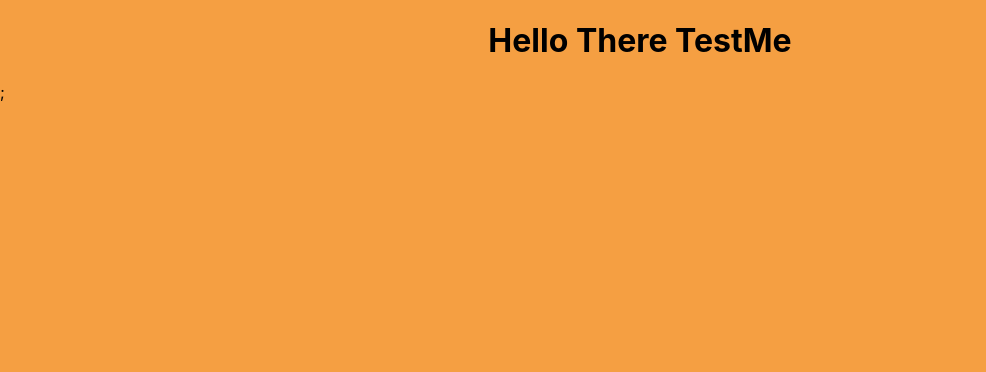
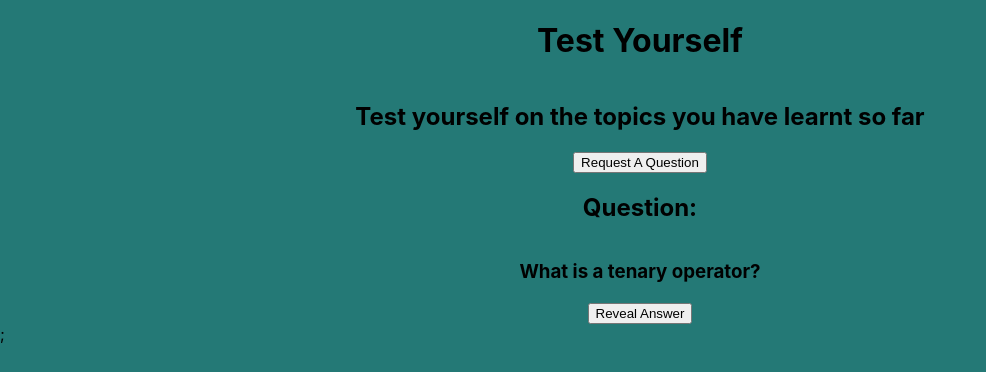
Before and after one commit to SchoolOfCode/bc14_w7_project-frontend-breaky-coders, a React app in the folder my-app/: page / in a window 1280 px wide. Both pictures are taken after a click on the button "Test Me". Shown: the whole page, without its empty margins (0-986 px from the left). Built offline with nearby package versions, Linux system fonts and the light colour scheme.

Commit message:
Test Me base working.

```diff
--- a/my-app/src/components/App/App.css
+++ b/my-app/src/components/App/App.css
@@ -1,3 +1,7 @@
+:root{
+  background-color: #247976
+}
+
 .App{
   height: 100vh;
   background-color: #247976;
--- a/my-app/src/components/App/App.js
+++ b/my-app/src/components/App/App.js
@@ -20,7 +20,7 @@ function App() {
     } else if (page === "myFlashcards") {
       return <MyFlashcards setPage={setPage} flashcardsList={flashCardsList} />;
     } else if (page === "testMe") {
-      return <TestMe setPage={setPage} />
+      return <TestMe setPage={setPage} flashcardsList={flashCardsList}/>
     } else if (page === "addAFlashcard") {
       return <AddAFlashcard setPage={setPage} />;
     }
--- a/my-app/src/components/App/stateData.js
+++ b/my-app/src/components/App/stateData.js
@@ -47,6 +47,18 @@ const flashCardsListData = [
     {
       question: "What is regular expression in JavaScript?",
       answer: "A regular expression is a sequence of characters that forms a search pattern. When you search for data in a text, you can use this search pattern to describe what you are searching for."
+    },
+    {
+      question: "What is a closure in JavaScript?",
+      answer: "A closure is a function that has access to its outer function scope even after the outer function has returned. This means a closure can remember and access variables and arguments of its outer function even after the function has finished."
+    },
+    {
+      question: "What is a promise in JavaScript?",
+      answer: "A promise is an object that may produce a single value some time in the future. It is a proxy for a value not necessarily known when the promise is created."
+    },
+    {
+      question: "What is a pure function?",
+      answer: "A pure function is a function that always returns the same result if the same arguments are passed in. It does not depend on any state, or data, change during a programs execution. It must also not cause any side effects."
     }
 
 ];
--- a/my-app/src/components/MyFlashcards/MyFlashcards.css
+++ b/my-app/src/components/MyFlashcards/MyFlashcards.css
@@ -1,5 +1,5 @@
 body{
-    background-color: #F59F42;
+    background-color: #247976;
 }
 
 .overlay__header{
@@ -19,7 +19,7 @@ body{
     display: flex;
     justify-content: flex-start;
     margin-right: 2em;
-    background-color: teal !important;
+    background-color: #F59F42 !important;
     border-radius: 20px;
     border: none;
     cursor: pointer;
--- /dev/null
+++ b/my-app/src/components/TestMe/TestMe.css
@@ -0,0 +1,14 @@
+.overlay__content{
+    display: flex;
+    flex-direction: column;
+}
+.overlay__content-question{
+    display: flex;
+    flex-direction: column;
+    align-items: center;
+}
+.overlay__content-answer{
+    display: flex;
+    flex-direction: column;
+    align-items: center;
+}
--- a/my-app/src/components/TestMe/index.js
+++ b/my-app/src/components/TestMe/index.js
@@ -1,7 +1,65 @@
-// import App from "../App/App";
+import React from "react";
+import { useState, useEffect } from "react";
+import "./TestMe.css";
 
-function TestMe() {
-  return <h1>Hello There TestMe</h1>;
+function TestMe({flashcardsList}) {
+
+  const [randomIndex, setRandomIndex] = useState(0);
+  const [showAnswer, setShowAnswer] = useState(false);
+
+  useEffect(() => {
+    setRandomIndex(Math.floor(Math.random() * flashcardsList.length - 1));
+  },[flashcardsList]);
+
+  const randomizedFlashcard = flashcardsList[randomIndex];
+
+  function handleQuestionButtonClick(){
+    setRandomIndex(Math.floor(Math.random() * (flashcardsList.length - 1)))
+    setShowAnswer(false);
+  }
+
+  function handleAnswerButtonClick(){
+    setShowAnswer(true);
+  }
+
+  return (
+
+    <div className="overlay">
+      <div className="overlay__content">
+        <div className="overlay__content-heading">
+          <h1>Test Yourself</h1>
+        </div>
+        <div className="overlay__content-subheading">
+          <h2>Test yourself on the topics you have learnt so far</h2>
+        </div>
+        <div className="overlay__content-button">
+          <button onClick={handleQuestionButtonClick}>Request A Question</button>
+        </div>
+        <div className="overlay__content-question">
+          <h2>Question:</h2>
+          {randomizedFlashcard && (
+            <h3>{randomizedFlashcard[Object.keys(randomizedFlashcard)[0]]}</h3>
+          )}
+        </div>
+        <div className="overlay__content-answer">
+          {showAnswer ? (
+            <>
+              <h2>Answer:</h2>
+              {randomizedFlashcard && (
+                <h3>{randomizedFlashcard[Object.keys(randomizedFlashcard)[1]]}</h3>
+              )}
+            </>
+          ) : (
+            <div></div>
+          )}
+          <div className="overlay__content-answer-button">
+            <button onClick={handleAnswerButtonClick}>Reveal Answer</button>
+          </div>
+        </div>
+      </div>
+    </div>
+
+  )
 }
 
 export default TestMe;
```
